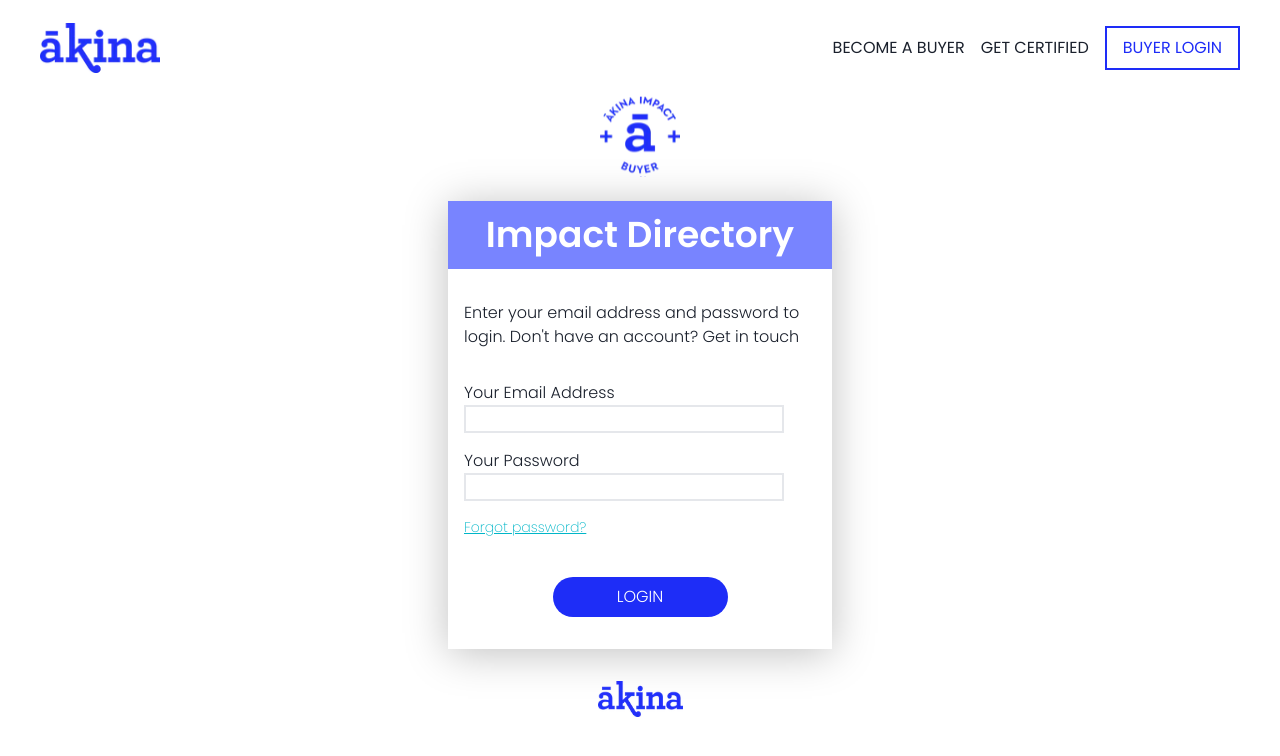
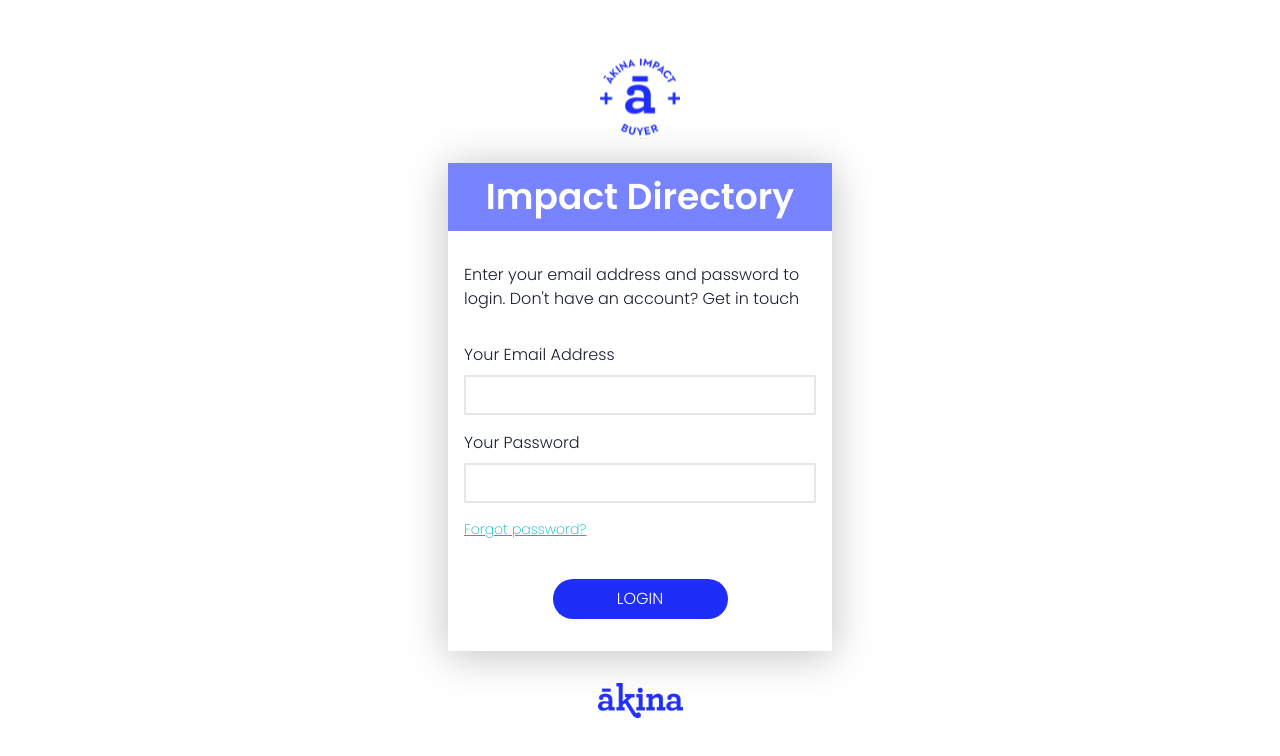
Before and after one commit to IkTom22/mentoring-project-client, a Next.js app: page /login in a window 1280 px wide. Shown: the top 756 px of the page. Built offline with nearby package versions, Linux system fonts and the light colour scheme.

Commit message:
nav is removed from _app.tsx so login page will not the Navbar at the top

```diff
--- a/src/pages/_app.tsx
+++ b/src/pages/_app.tsx
@@ -1,7 +1,6 @@
 import '@/styles/globals.css'
 import type { AppProps } from 'next/app'
 import { Poppins } from 'next/font/google';
-import Navbar from '../components/Navbar'
 
 const poppins = Poppins({
   subsets: ['latin'],
@@ -10,7 +9,6 @@ const poppins = Poppins({
 export default function App({ Component, pageProps }: AppProps) {
   return (
   <div className={poppins.className}>
-    <Navbar />
     <Component {...pageProps} />
   </div>
   )
--- a/src/pages/index.tsx
+++ b/src/pages/index.tsx
@@ -10,6 +10,7 @@ import {
   dummyImpactAreaList
 } from '../../data/dummy';
 import HeroImage from '../../public/HeroImage.png'
+import Navbar from '@/components/Navbar';
 
 const listingNum = dummyData.length
 
@@ -35,6 +36,8 @@ export default function Home() {
   },[])
 
   return (
+    <>
+    <Navbar/>
     <main className='w-screen '>
       {/* HERO */}
       <section className='w-full py-6 flex items-center justify-center bg-pale-pink'>
@@ -137,6 +140,8 @@ export default function Home() {
 
 
     </main>
+    </>
+
   )
 }
 
--- a/src/pages/login.tsx
+++ b/src/pages/login.tsx
@@ -20,7 +20,7 @@ export default function Login() {
 
   }
   return (
-    <main className='w-screeen flex items-center justify-center font-light'>
+    <main className='w-screeen h-screen flex items-center justify-center font-light'>
       <div
         className='w-[384px] h-[645px] flex flex-col items-center justify-center '
       >
@@ -44,19 +44,19 @@ export default function Login() {
             <p className='leading-6'>
               Enter your email address and password to login. Don&#39;t have an account? <span>Get in touch</span>
             </p>
-            <form className=' w-full flex flex-col items-center max-w-4xl gap-4 pt-8 '>
-              <div>
+            <form className=' w-full flex flex-col gap-4 pt-8 '>
+              <div className='flex flex-col gap-2'>
                 <label htmlFor="email">Your Email Address</label>
-                <input className='border-2' type="email" value={email} onChange={(e)=>setEmail(e.target.value)}/>
+                <input className='border-2 rounded-sm h-10 px-4' type="email" value={email} onChange={(e)=>setEmail(e.target.value)}/>
               </div>
-              <div>
+              <div className='flex flex-col gap-2'>
                 <label htmlFor="password">Your Password</label>
-                <input className='border-2' type="password" value={password} onChange={(e)=>setPassword(e.target.value)}/>
+                <input className='border-2 rounded-sm h-10' type="password" value={password} onChange={(e)=>setPassword(e.target.value)}/>
               </div>
               <p className='w-full text-aqua-blue text-sm underline font-extralight'>Forgot password?</p>
               <button
                 onClick={handleSubmit}
-                className='bg-main-blue w-[175px] text-white uppercase py-2 rounded-full mt-6'
+                className='bg-main-blue w-[175px] text-white uppercase py-2 rounded-full mt-6 self-center'
               >
                 Login</button>
             </form>
```
